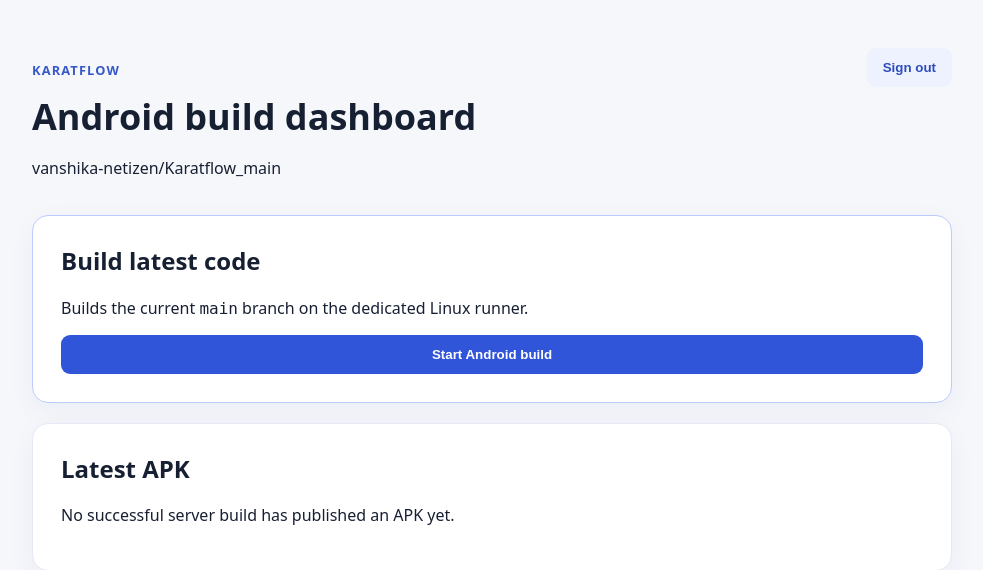
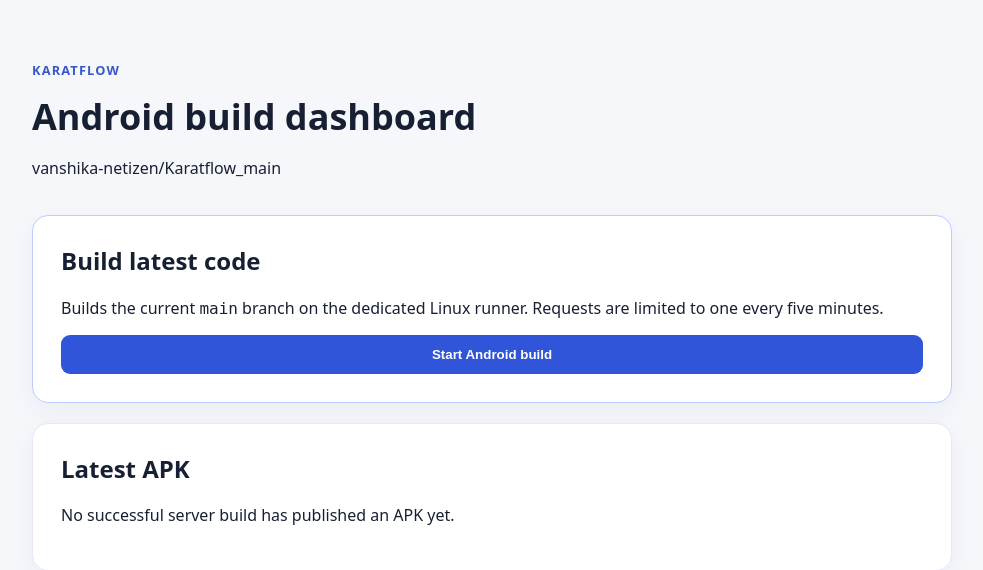
Before and after one commit to vanshika-netizen/Karatflow_main, a Flask app: page / in a window 1280 px wide. Shown: the top 570 px of the page, without its empty margins (148-1131 px from the left). Run offline with Flask 3, Linux system fonts and the light colour scheme; data that the repository does not hold is empty; parts of the project's set-up code (start-up, migrations or seed data) failed here and were passed over.

Commit message:
Remove dashboard login requirement

```diff
--- a/dashboard/templates/dashboard.html
+++ b/dashboard/templates/dashboard.html
@@ -5,15 +5,14 @@
 <main>
   <header>
     <div><p class="eyebrow">KaratFlow</p><h1>Android build dashboard</h1><p>{{ repository }}</p></div>
-    <form method="post" action="/logout"><input type="hidden" name="csrf_token" value="{{ csrf_token }}"><button class="quiet">Sign out</button></form>
   </header>
 
   {% for message in get_flashed_messages() %}<p class="notice">{{ message }}</p>{% endfor %}
 
   <section class="card primary">
     <h2>Build latest code</h2>
-    <p>Builds the current <code>main</code> branch on the dedicated Linux runner.</p>
-    <form method="post" action="/build"><input type="hidden" name="csrf_token" value="{{ csrf_token }}"><button type="submit">Start Android build</button></form>
+    <p>Builds the current <code>main</code> branch on the dedicated Linux runner. Requests are limited to one every five minutes.</p>
+    <form method="post" action="/build"><button type="submit">Start Android build</button></form>
   </section>
 
   <section class="card">
```
